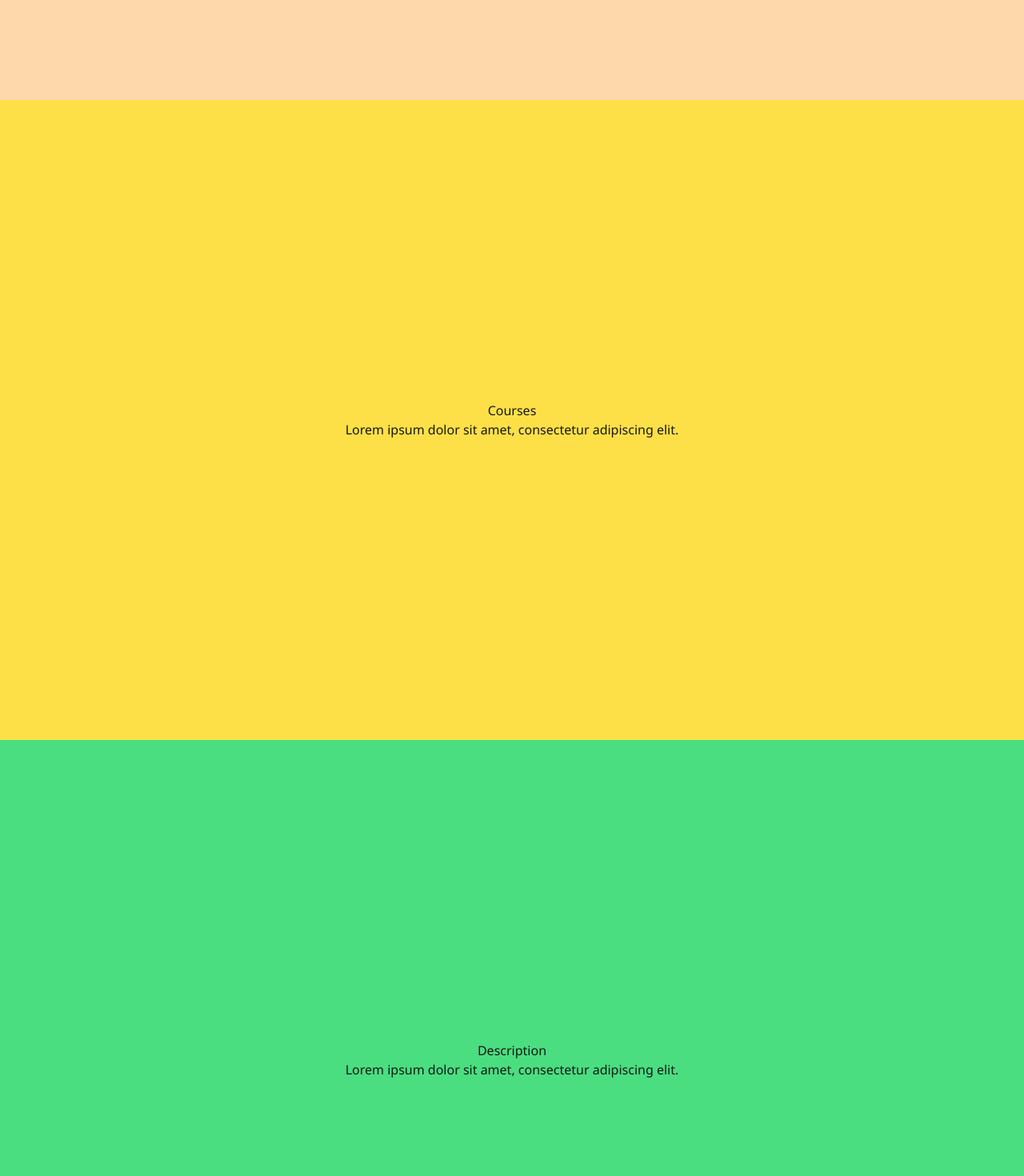
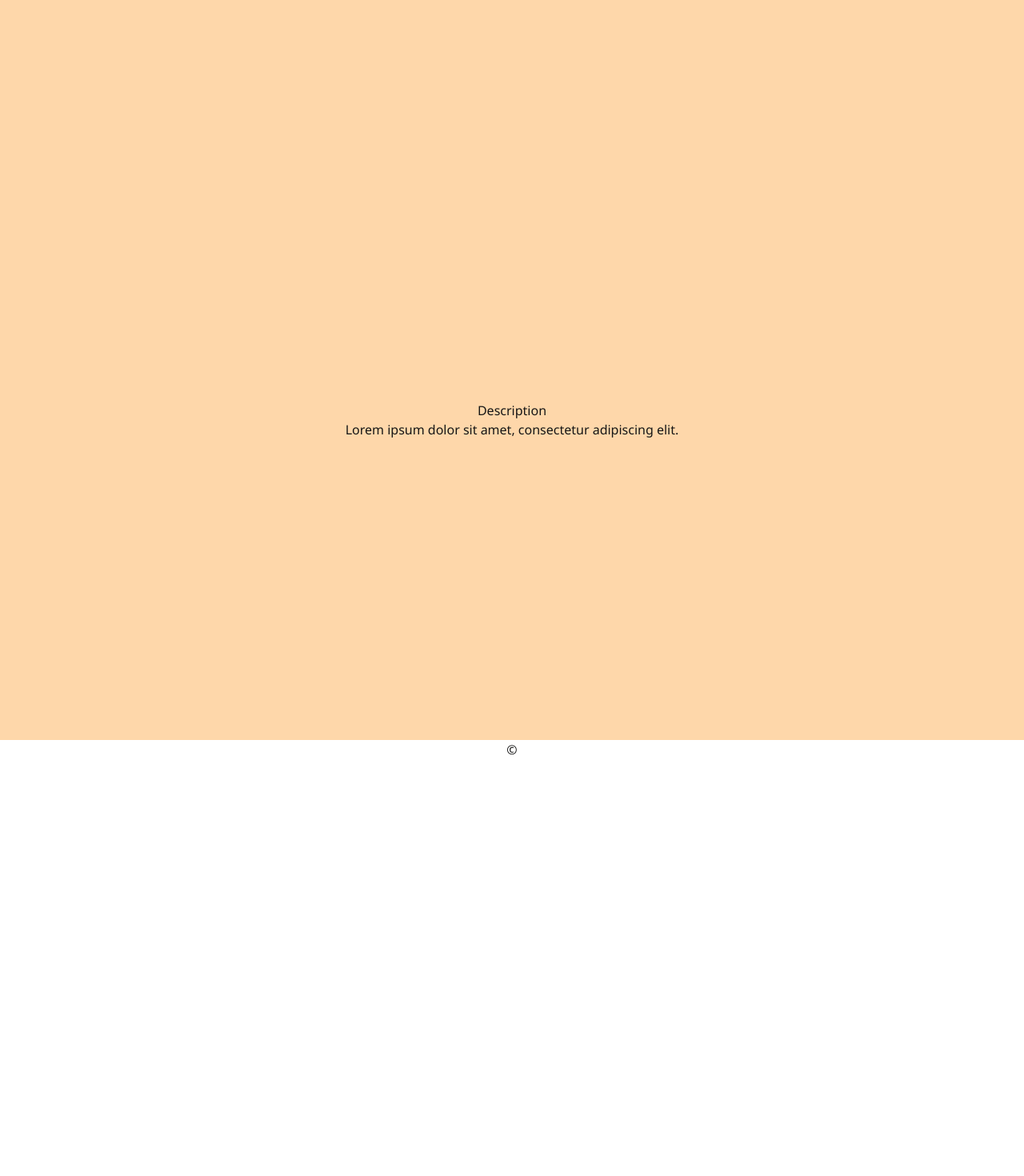
Before and after one commit to byung806/RunwayWebsite, a Next.js app: page / in a window 1280 px wide. Shown: the part 1120-2590 px from the top of the page at 80% size. After the commit the page ends 2069 px from the top, so only its background shows below. Built offline with nearby package versions, Linux system fonts and the light colour scheme.

Commit message:
Add sections to home page

```diff
--- a/app/page.tsx
+++ b/app/page.tsx
@@ -1,5 +1,4 @@
-import { WeAreSection } from "@/app/sections";
-import { DescriptionSection } from "@/app/sections";
+import { CoursesSection, DescriptionSection, WeAreSection } from "@/app/sections";
 import Header from "@/ui/components/header";
 import Logo from "@/ui/components/logo";
 import NavLinks from "@/ui/components/nav-links";
@@ -34,17 +33,9 @@
 
             {/* Section 3: Courses */}
 
-            <section className="flex flex-col items-center justify-center h-screen bg-yellow-300">
-                <h2>Courses</h2>
-                <p>Lorem ipsum dolor sit amet, consectetur adipiscing elit.</p>
-            </section>
+            <CoursesSection />
 
-            {/* Section 4: Description */}
-
-            <section className="flex flex-col items-center justify-center h-screen bg-green-400">
-                <h2>Description</h2>
-                <p>Lorem ipsum dolor sit amet, consectetur adipiscing elit.</p>
-            </section>
+            {/* Section 4: */}
         </main>
     );
 }
```
